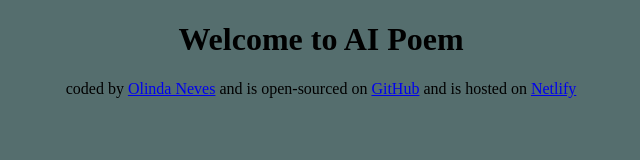
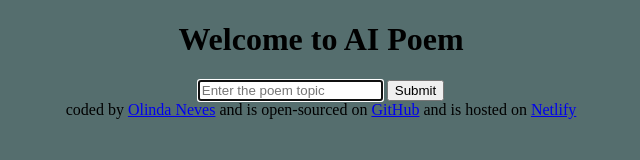
Before and after one commit to Linda-neves/AI-Poems-Generation, a plain HTML site: page index.html in a window 1280 px wide. Shown: the whole page, without its empty margins (319-959 px from the left). Drawn offline with Linux system fonts and the light colour scheme.

Commit message:
Added basic html struture

```diff
--- a/index.html
+++ b/index.html
@@ -7,7 +7,22 @@
     <title>Poem</title>
   </head>
   <body>
-    <h1>Welcome to AI Poem</h1>
+    <header><h1>Welcome to AI Poem</h1></header>
+
+    <main>
+      <form>
+        <input
+          type="text"
+          placeholder="Enter the poem topic"
+          required
+          autofocus
+          autocomplete="off"
+        />
+        <input type="submit" />
+      </form>
+      <div></div>
+    </main>
+
     <footer>
       coded by
       <a href="https://github.com/Linda-neves" target="_blank">Olinda Neves</a>
```
